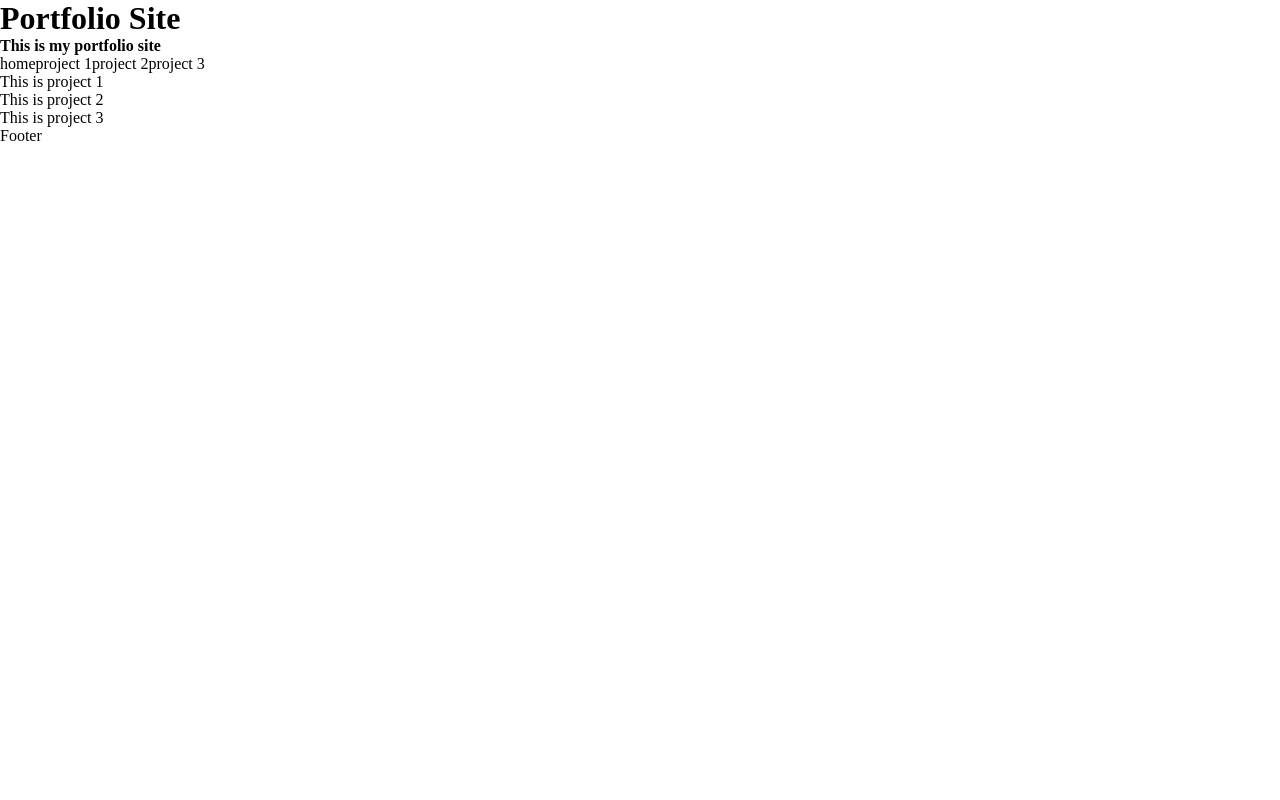
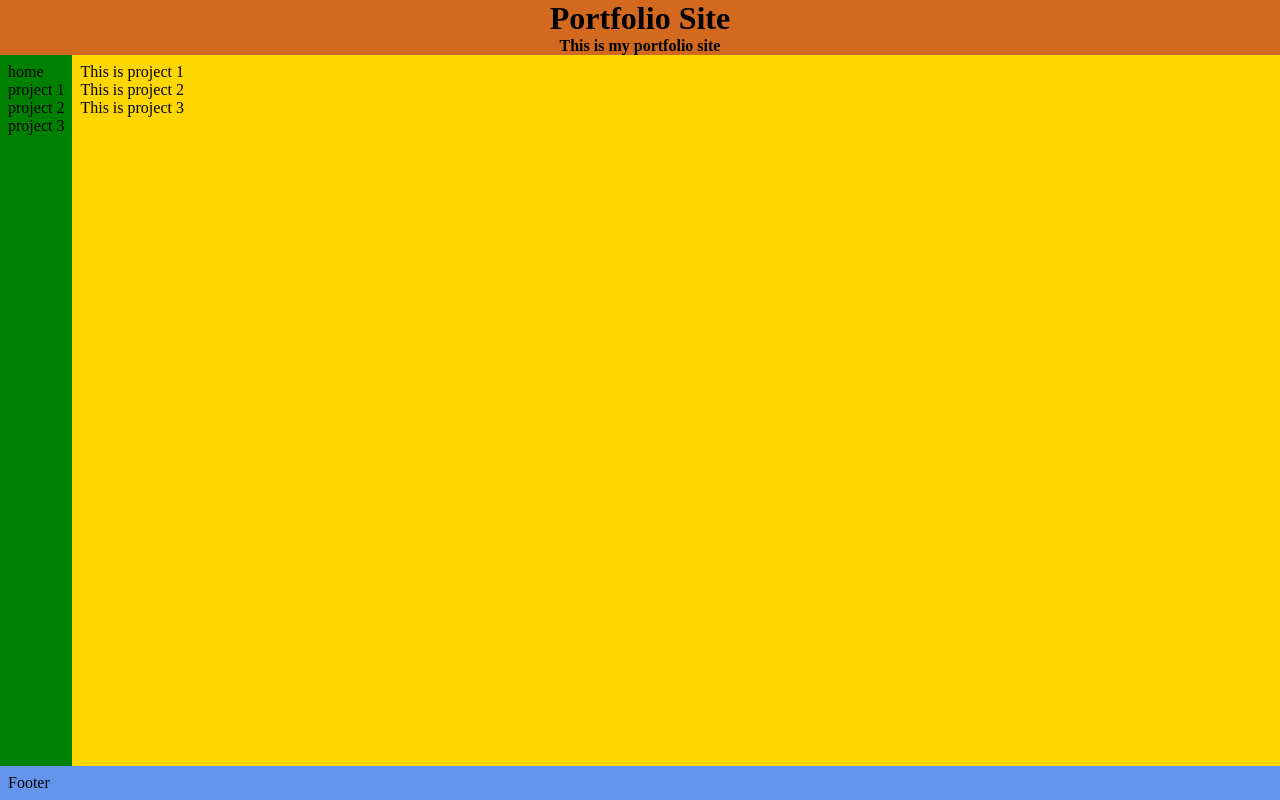
Before and after one commit to aaronrine/portfolio, a React (Create React App) app: page / in a window 1280 px wide. Built offline with nearby package versions, Linux system fonts and the light colour scheme.

Commit message:
style(App): skeleton layout

```diff
--- a/src/components/App/App.scss
+++ b/src/components/App/App.scss
@@ -0,0 +1,34 @@
+.App {
+  display: grid;
+  grid-template-areas:
+    "header header "
+    "nav main "
+    "footer footer ";
+  height: 100vh;
+  grid-template-rows: max-content 1fr max-content;
+  grid-template-columns: max-content 1fr;
+  header {
+    grid-area: header;
+    display: flex;
+    flex-direction: column;
+    align-items: center;
+    background: chocolate;
+  }
+  nav {
+    background: green;
+    grid-area: nav;
+    display: flex;
+    flex-direction: column;
+    padding: 0.5rem;
+  }
+  main {
+    background: gold;
+    grid-area: main;
+    padding: 0.5rem;
+  }
+  footer {
+    grid-area: footer;
+    background: cornflowerblue;
+    padding: 0.5rem;
+  }
+}
```
Also changed, not shown: 1 other file (tests, documents, lock files or other folders).
